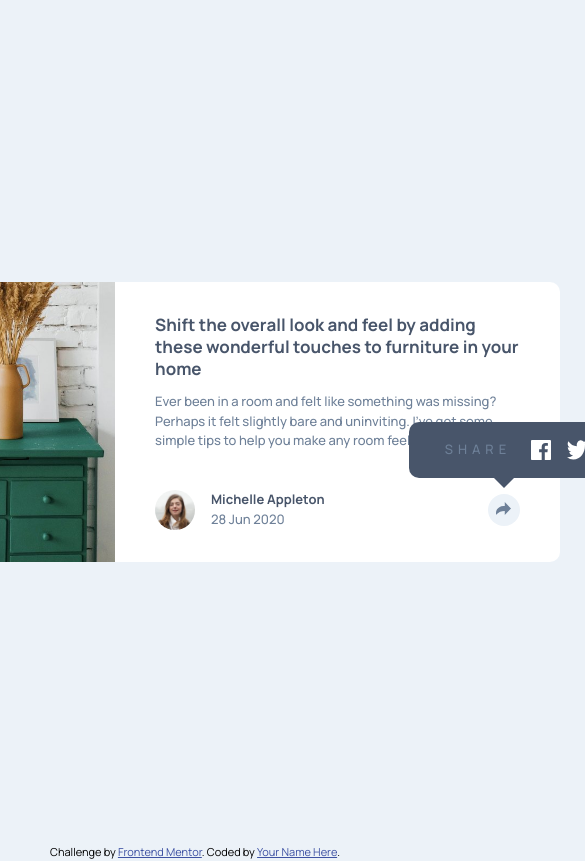
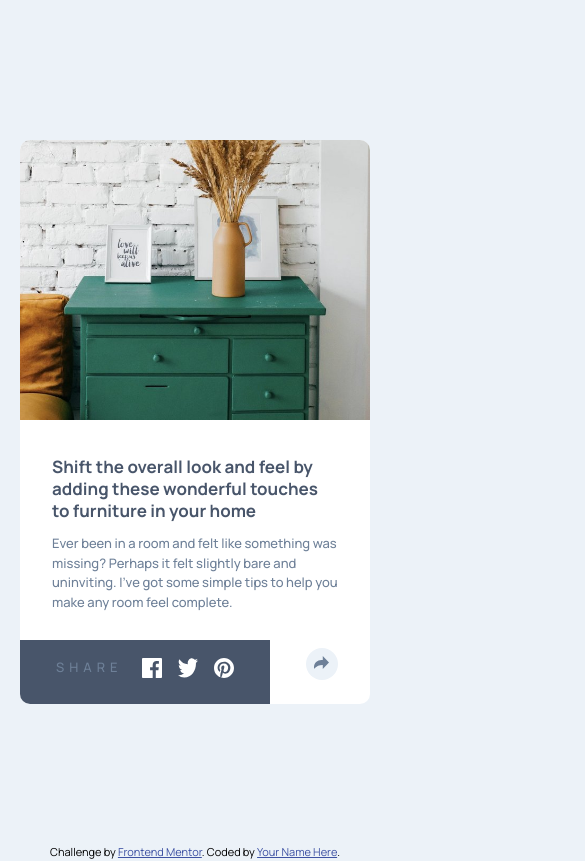
Before and after one commit to psdesignro/article-preview, a plain HTML site: page index.html in a window 390 px wide. Shown: the top 861 px of the page, 585 px wide, since content can reach past the window. Drawn offline with Linux system fonts and the light colour scheme.

Commit message:
media query added

```diff
--- a/styles/main.scss
+++ b/styles/main.scss
@@ -108,6 +108,7 @@ section {
       width: 100%;
       height: 100%;
       object-fit: cover;
+      border-radius: 10px 0 0 10px;
     }
   }
 }
@@ -118,7 +119,7 @@ section {
   background-color: #48556a;
   border-radius: 10px;
   padding: 18px 36px;
-//   max-width: 248px;
+  //   max-width: 248px;
   top: 50%;
   left: 66%;
 
@@ -126,7 +127,6 @@ section {
     display: flex;
     justify-content: center;
     gap: 20px;
-
 
     .share-label {
       text-transform: uppercase;
@@ -151,3 +151,48 @@ section {
     }
   }
 }
+
+@media (max-width: 480px) {
+  .card {
+    margin: 20px;
+    flex-direction: column;
+    width: auto;
+    height: auto;
+    border-radius: 10px;
+    overflow: hidden;
+
+    .text-container {
+      gap: 32px;
+      padding: 36px 32px 20px 32px;
+    }
+
+    .featured {
+      width: auto;
+
+      img {
+        border-radius: 0;
+      }
+    }
+  }
+
+  .share-box {
+    display: inline-block;
+    position: absolute;
+    background-color: #48556a;
+    border-radius: 0;
+    padding: 18px 36px;
+    width: auto;
+    height: 64px;
+    bottom: 0px;
+    top: auto;
+    left: 0;
+
+    .share-modal{
+        justify-content: flex-start;
+    }
+  }
+
+  .modal-arrow {
+    display: none;
+  }
+}
```
Also changed, not shown: styles/main.css, 1 other file.
